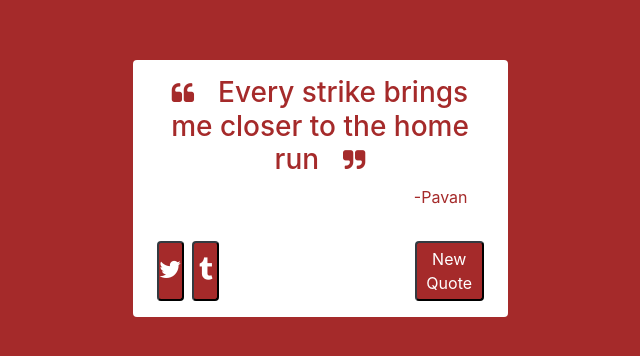
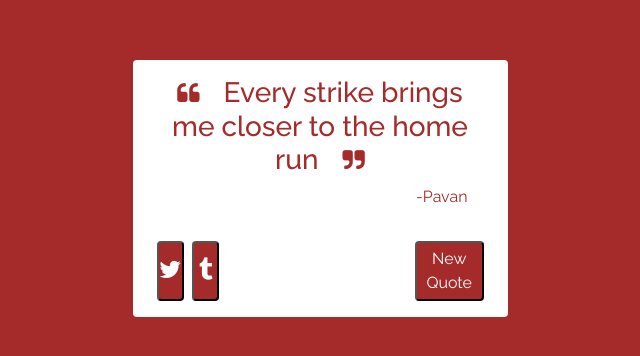
Before and after one commit to pavan-sagar/random-quote-generator, a React (Create React App) app: page / in a window 1280 px wide. Shown: the part 236-592 px from the top of the page, without its empty margins (320-960 px from the left). Built offline with nearby package versions, Linux system fonts and the light colour scheme.

Commit message:
Added transition effect to quote upon changing

```diff
--- a/package.json
+++ b/package.json
@@ -10,7 +10,8 @@
     "font-awesome": "^4.7.0",
     "react": "^16.13.1",
     "react-dom": "^16.13.1",
-    "react-scripts": "3.4.1"
+    "react-scripts": "3.4.1",
+    "react-transition-group": "^4.4.1"
   },
   "scripts": {
     "start": "react-scripts start",
--- a/src/App.css
+++ b/src/App.css
@@ -1,38 +1,36 @@
-.App {
-  text-align: center;
+@import url(https://fonts.googleapis.com/css?family=Raleway:400,500);
+
+* {
+  font-family: 'Raleway';
 }
 
-.App-logo {
-  height: 40vmin;
-  pointer-events: none;
+
+
+@keyframes text-fade{
+
+    0% {
+      opacity: 0;
+    }
+
+    50% {
+      opacity: 0.5;
+    }
+
+    100% {
+      opacity: 1;
+    }
+
+
 }
 
-@media (prefers-reduced-motion: no-preference) {
-  .App-logo {
-    animation: App-logo-spin infinite 20s linear;
-  }
+
+/* Main page background color transition */
+.bg-transition {
+  transition: background-color 2s ease-in;
+
 }
 
-.App-header {
-  background-color: #282c34;
-  min-height: 100vh;
-  display: flex;
-  flex-direction: column;
-  align-items: center;
-  justify-content: center;
-  font-size: calc(10px + 2vmin);
-  color: white;
+
+.quote-transition {
+  animation: text-fade 2s ;
 }
-
-.App-link {
-  color: #61dafb;
-}
-
-@keyframes App-logo-spin {
-  from {
-    transform: rotate(0deg);
-  }
-  to {
-    transform: rotate(360deg);
-  }
-}
--- a/src/App.js
+++ b/src/App.js
@@ -1,9 +1,11 @@
 import React, { Component } from 'react';
 import logo from './logo.svg';
+import './App.css';
+import 'bootstrap/dist/css/bootstrap.min.css'
 
 
-import './App.css';
-import 'bootstrap/dist/css/bootstrap.min.css'
+
+
 
 
 class App extends Component {
@@ -15,16 +17,22 @@ class App extends Component {
 
                   primaryColor : 'brown',
                   randomQuote:'Every strike brings me closer to the home run',
-                  randomAuthor:'Pavan'
+                  randomAuthor:'Pavan',
+                  quoteStyle: "h3 p-4 bg-transition",
+                  openingQuoteMarkStyle: "fa fa-quote-left bg-transition",
+                  closingQuoteMarkStyle: "fa fa-quote-right bg-transition",
+                  authorStyle: "float-right pr-4 pt-2 font-weight-normal bg-transition"
 
 
-    }
+
+                }
 
       this.setRandomQuoteFromApi = this.setRandomQuoteFromApi.bind(this);
       this.setRandomBackgroundColor = this.setRandomBackgroundColor.bind(this);
       this.callToSetRandomQuoteAndColor = this.callToSetRandomQuoteAndColor.bind(this);
 
   }
+
 
 
 
@@ -38,7 +46,7 @@ class App extends Component {
 
     let randomIndex = Math.floor( Math.random()*(lenght_quotes_list-1)+1 );
 
-    console.log("Index is - ",randomIndex);
+
 
     this.setState({
       randomQuote:quotes_list[randomIndex].quote,
@@ -51,45 +59,77 @@ class App extends Component {
   setRandomBackgroundColor(){
 
     let hue = Math.random()*360;
-    let saturation = '70%' //(25 + 70 * Math.random())+'%'; //In the range of 25-95%
-    let lightness =  '50%' //(85 + 10 * Math.random())+'%'; //In the range of 85-95%
+    let saturation = '70%';
+    let lightness =  '50%';
 
     let colorString = 'hsl('+hue+','+saturation+','+lightness+')';
-    console.log(colorString)
+
 
     this.setState({primaryColor:colorString})
 
   }
 
   callToSetRandomQuoteAndColor(){
+
+    this.setState({
+      quoteStyle:this.state.quoteStyle+' quote-transition',
+      openingQuoteMarkStyle:this.state.openingQuoteMarkStyle+' quote-transition',
+      closingQuoteMarkStyle:this.state.closingQuoteMarkStyle+' quote-transition',
+      authorStyle:this.state.authorStyle+' quote-transition',
+
+  })
+    setTimeout(()=>{this.setState({
+
+      quoteStyle: "h3 p-4 bg-transition",
+      openingQuoteMarkStyle: "fa fa-quote-left bg-transition",
+      closingQuoteMarkStyle: "fa fa-quote-right bg-transition",
+      authorStyle: "float-right pr-4 pt-2 font-weight-normal bg-transition"
+
+    })},2200)
+
     this.setRandomQuoteFromApi();
+
     this.setRandomBackgroundColor();
+
+
+
   }
 
+  componentDidUpdate(prevState,prevProp){
+
+  }
+
+  quoteClass="h3 p-4 bg-transition ";
   render(){
 
 
+    return (<div className="container-fluid vh-100 bg-transition" style={{backgroundColor:this.state.primaryColor}}>
+
+      <div className="bg-black rounded mx-auto text-center p-3 bg-white quote-container" id="quote-box" style={{height:'auto',width:'30%',position:'relative',top:'37%'}}>
+
+        <p className="col-md-12">
+
+          {/* Opening quotation mark */}
+          <i className={this.state.openingQuoteMarkStyle} style={{fontSize:'1.5rem',color:this.state.primaryColor}} />
+
+          {/* Quote */}
+          <span className={this.state.quoteStyle} style={{color:this.state.primaryColor}} id="text" >{this.state.randomQuote}</span>
+
+          {/* Closing quotation mark */}
+          <i className={this.state.closingQuoteMarkStyle} style={{fontSize:'1.5rem',color:this.state.primaryColor}} />
+       </p>
 
 
-    return (<div className="container-fluid vh-100" style={{backgroundColor:this.state.primaryColor}}>
-
-      <div className="bg-black rounded mx-auto text-center p-3 bg-white" style={{height:'auto',width:'30%',position:'relative',top:'37%'}}>
-
-        <p className="col-md-12">
-          <i className="fa fa-quote-left" style={{fontSize:'1.5rem',color:this.state.primaryColor}} />
-          <span className='h3 p-4' style={{color:this.state.primaryColor}}>{this.state.randomQuote}</span>
-          <i className="fa fa-quote-right" style={{fontSize:'1.5rem',color:this.state.primaryColor}} />
-
-        </p>
-
-        <p className='float-right pr-4 pt-2 font-weight-normal' style={{position:'relative',bottom:'1rem',color:this.state.primaryColor}}>-{this.state.randomAuthor}</p>
+        {/* Author Name */}
+        <p className={this.state.authorStyle} id="author" style={{position:'relative',bottom:'1rem',color:this.state.primaryColor}}>-{this.state.randomAuthor}</p>
 
         <br />
 
+        {/* Buttons */}
         <div className='btn-group w-100'>
-          <button className="btn-dark rounded ml-2 p-0" style={{width:'8%',backgroundColor:this.state.primaryColor}}><i className="fa fa-twitter" style={{fontSize:'1.5rem',color:'white'}}></i></button>
-          <button className="btn-dark rounded ml-2 p-0" style={{width:'8%',backgroundColor:this.state.primaryColor}}><i className="fa fa-tumblr" style={{fontSize:'1.5rem',color:'white'}}></i></button>
-          <button className="btn-dark float-right ml-auto px-2 py-1 mr-2 rounded" style={{width:'20%',backgroundColor:this.state.primaryColor}} onClick={this.callToSetRandomQuoteAndColor}><span className="align-center">New Quote</span></button>
+          <button  className="rounded ml-2 p-0 bg-transition" style={{width:'8%',backgroundColor:this.state.primaryColor}}><a id="tweet-quote" href={`https://twitter.com/intent/tweet?hashtags=quotes&related=freecodecamp&text=${this.state.randomQuote}`}><i className="fa fa-twitter" style={{fontSize:'1.5rem',color:'white'}}></i></a></button>
+          <button className="rounded ml-2 p-0 bg-transition" style={{width:'8%',backgroundColor:this.state.primaryColor}}><a href={`https://www.tumblr.com/widgets/share/tool?posttype=quote&tags=quotes,freecodecamp&caption=Jesus&content=${this.state.randomQuote}buttons&shareSource=tumblr_share_button`}><i className="fa fa-tumblr" style={{fontSize:'1.5rem',color:'white'}}></i></a></button>
+          <button id="new-quote" className="float-right ml-auto px-2 py-1 mr-2 rounded bg-transition" style={{width:'20%',backgroundColor:this.state.primaryColor,color:'white'}} onClick={this.callToSetRandomQuoteAndColor}><span className="align-center">New Quote</span></button>
         </div>
       </div>
 
```
Also changed, not shown: 1 other file (tests, documents, lock files or other folders).
